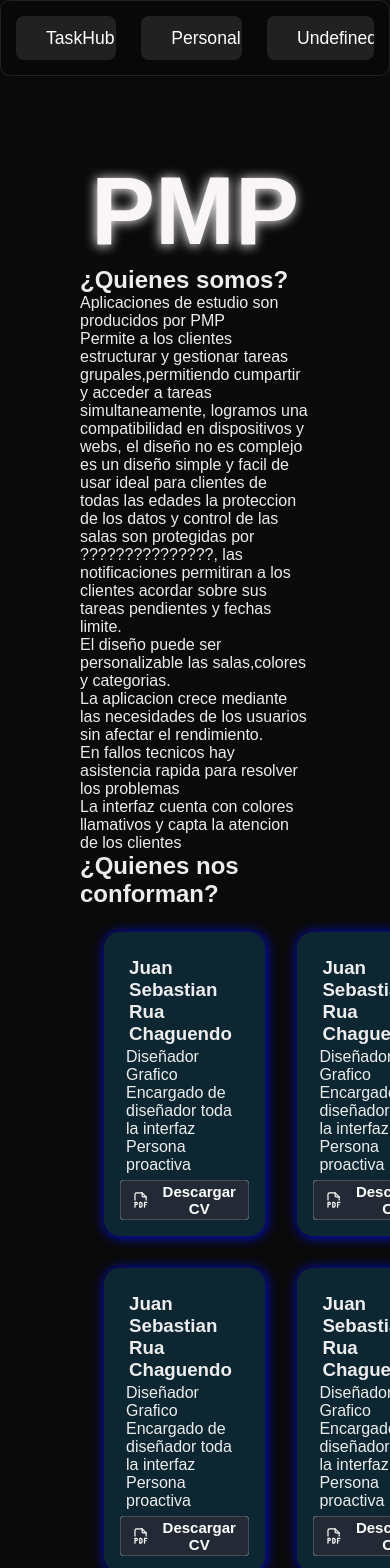
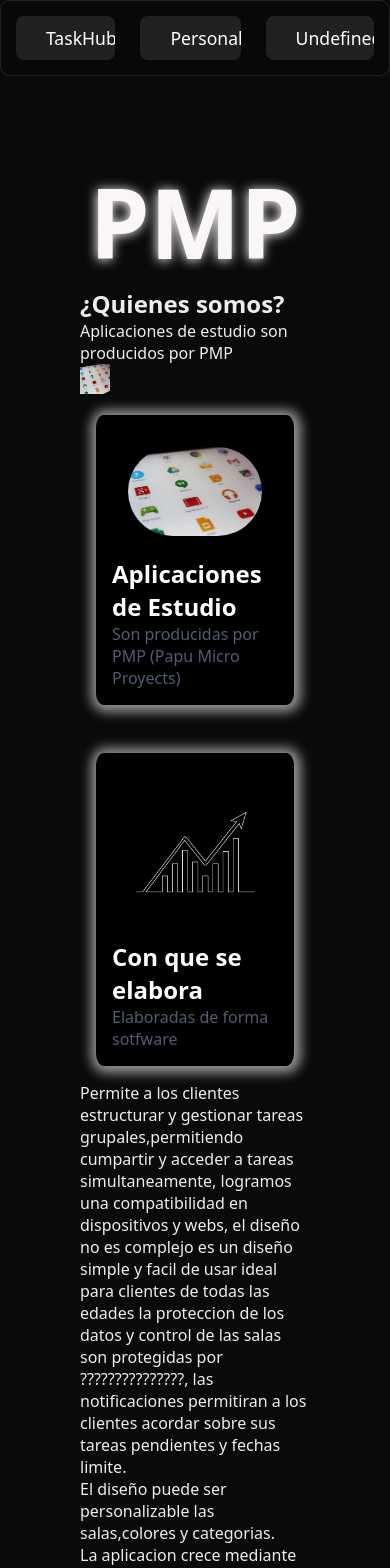
Before and after one commit to microproyects/pmp-web, a Next.js app: page /home in a window 390 px wide. Shown: the top 1568 px of the page. Built offline with nearby package versions, Linux system fonts and the light colour scheme.

Commit message:
Mejorando el home, añadiendo cosas responsive , merojando al estructura del proyecto

```diff
--- a/src/app/components/Bola.tsx
+++ b/src/app/components/Bola/Bola.tsx
@@ -1,5 +1,5 @@
     import React, { useEffect, useRef } from 'react';
-    import styles from "../login/page.module.css";
+    import styles from "../../login/page.module.css";
 
     class Bola {
         x: number;
--- /dev/null
+++ b/src/app/components/Home/Home.css
@@ -0,0 +1,45 @@
+.container {
+    display: flex;
+    justify-content: space-around;
+    padding: 1em;
+    border-radius: 1.5em;
+    color: #535B71;
+}
+
+.containercontent {
+    padding: 1em;
+    box-shadow: 1px 1px 12px 6px rgba(255, 255, 255, 0.575);
+    border-radius: 4%;
+    background-color: rgb(0, 0, 0);
+    transition: all 0.3s ease;
+}
+
+.containercontent:hover {
+    transform: scale(1.01);
+}
+
+.containerimg {
+    margin: 16px;
+}
+
+.img {
+    object-fit: contain;
+    border-radius: 50px;
+}
+
+.htext {
+    font-weight: bold;
+    color: white;
+}
+
+@media (max-width: 600px) {
+    .container{
+        flex-direction: column;
+        gap: 3em;
+    }
+    .img{
+        width: 100%;
+        height: 100%;
+        object-fit: contain;
+    }
+}
--- /dev/null
+++ b/src/app/components/Home/Home.tsx
@@ -0,0 +1,49 @@
+import "./Home.css";
+import Image from "next/image";
+interface HomeProps {
+    width: number;
+    height: number;
+    alt: string;
+    src: string;
+    text: string;
+    title: string;
+    width2: number;
+    height2: number;
+    alt2: string;
+    src2: string;
+    text2: string;
+    title2: string;
+}
+const Home: React.FC<HomeProps> = ({ text, alt, src, width, height, title, text2, alt2, src2, width2, height2, title2 }) => {
+    return (
+        <section className="container">
+            <div className="containercontent">
+                <div className="containerimg">
+                    <Image
+                    className="img"
+                        alt={alt}
+                        src={src}
+                        width={width}
+                        height={height}
+                    />
+                </div>
+                <h2 className="htext">{title}</h2>
+                <p>{text}</p>
+            </div>
+            <div className="containercontent">
+                <div className="containerimg">
+                    <Image
+                    className="img"
+                        alt={alt2}
+                        src={src2}
+                        width={width2}
+                        height={height2}
+                    />
+                </div>
+                <h2 className="htext">{title2}</h2>
+                <p>{text2}</p>
+            </div>
+        </section>
+    );
+}
+export default Home
--- a/src/app/globals.css
+++ b/src/app/globals.css
@@ -24,7 +24,7 @@ body {
 body {
   color: var(--foreground);
   background: var(--background);
-  font-family: Arial, Helvetica, sans-serif;
+  font-family: system-ui, -apple-system, BlinkMacSystemFont, 'Segoe UI', Roboto, Oxygen, Ubuntu, Cantarell, 'Open Sans', 'Helvetica Neue', sans-serif, Helvetica, sans-serif;
   -webkit-font-smoothing: antialiased;
   -moz-osx-font-smoothing: grayscale;
 }
--- a/src/app/home/page.tsx
+++ b/src/app/home/page.tsx
@@ -1,6 +1,8 @@
 "use client"
 import styles from "./page.module.css";
-import PCvs from "../components/PCVs"
+import PCvs from "../components/PCVs/PCVs"
+import Homes from "../components/Home/Home"
+import Image from "next/image";
 
 export default function Home() {
     return (
@@ -8,13 +10,48 @@ export default function Home() {
             <main className={styles.css}>
                 <h1 className={styles.h1}><span className={styles.hovertext}>PMP</span></h1>
                 <h2>¿Quienes somos?</h2>
+                <section>
                     <p>Aplicaciones de estudio son producidos por PMP</p>
+                    <Image
+                        src="/Images/estudio.jpg"
+                        alt="Imagen de aplicaciones de estudio"
+                        width={30}
+                        height={30}
+                        priority
+                    />
+                </section>
+                <div>
+                    <Homes
+                        src="/Images/estudio.jpg"
+                        src2="/Images/estadistica.jpg"
+                        alt="XD"
+                        alt2="XD"
+                        height={426}
+                        height2={450}
+                        width={640}
+                        width2={450}
+                        title="Aplicaciones de Estudio"
+                        title2="Con que se elabora"
+                        text="Son producidas por PMP (Papu Micro Proyects)"
+                        text2="Elaboradas de forma sotfware"
+                    />
+                    <section>
                         <p>Permite a los clientes estructurar y gestionar tareas grupales,permitiendo cumpartir y acceder a tareas simultaneamente, logramos una compatibilidad en dispositivos y webs, el diseño no es complejo es un diseño simple y facil de usar ideal para clientes de todas las edades la proteccion de los datos y control de las salas son protegidas por ???????????????, las notificaciones permitiran a los clientes acordar sobre sus tareas pendientes y fechas limite.</p>
+                    </section>
+                    <section>
                         <p>El diseño puede ser personalizable las salas,colores y categorias.</p>
+                    </section>
+                    <section>
                         <p>La aplicacion crece mediante las necesidades de los usuarios sin afectar el rendimiento.</p>
+                    </section>
+                    <section>
                         <p>En fallos tecnicos hay asistencia rapida para resolver los problemas</p>
+                    </section>
+                    <section>
                         <p>La interfaz cuenta con colores llamativos y capta la atencion de los clientes</p>
+                    </section>
                     <h2>¿Quienes nos conforman?</h2>
+                </div>
                 <section className={styles.containerPCvs}>
                     <PCvs
                         name="Juan Sebastian Rua Chaguendo"
--- a/src/app/login/page.module.css
+++ b/src/app/login/page.module.css
@@ -271,9 +271,3 @@ a.secondary {
     justify-content: center;
   }
 }
-
-@media (prefers-color-scheme: dark) {
-  .logo {
-    filter: invert();
-  }
-}
--- a/src/app/login/page.tsx
+++ b/src/app/login/page.tsx
@@ -1,7 +1,7 @@
 "use client";
 
 import styles from "./page.module.css";
-import Bola from "../components/Bola";
+import Bola from "../components/Bola/Bola";
 import React, { useEffect, useRef } from "react";
 
 export default function Home() {
```
Also changed, not shown: public/Images/estadistica.jpg (added), public/Images/estudio.jpg (added), src/app/components/PCVs/PCVs.tsx (renamed from src/app/components/PCVs.tsx), src/app/components/PCVs/page.module.css (renamed from src/app/components/page.module.css). Lines whose indentation alone changed are shown as unchanged.
